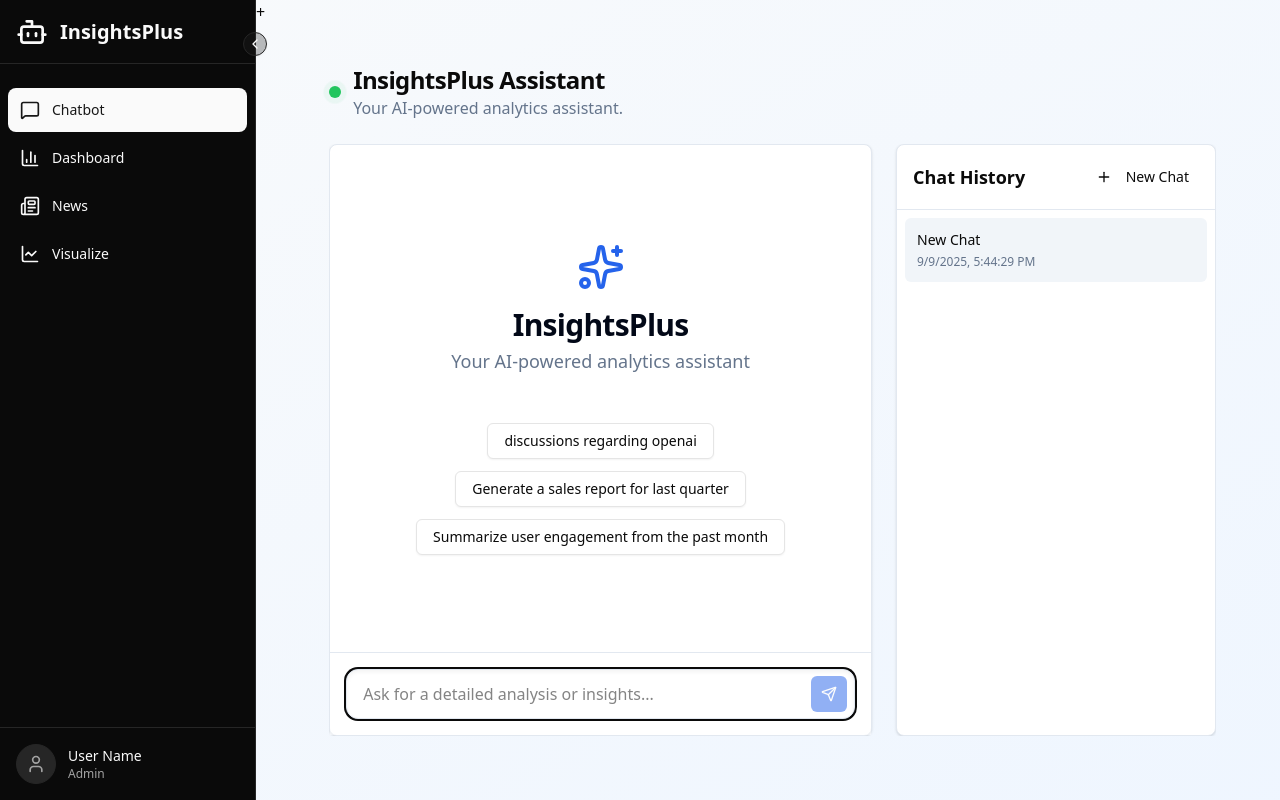
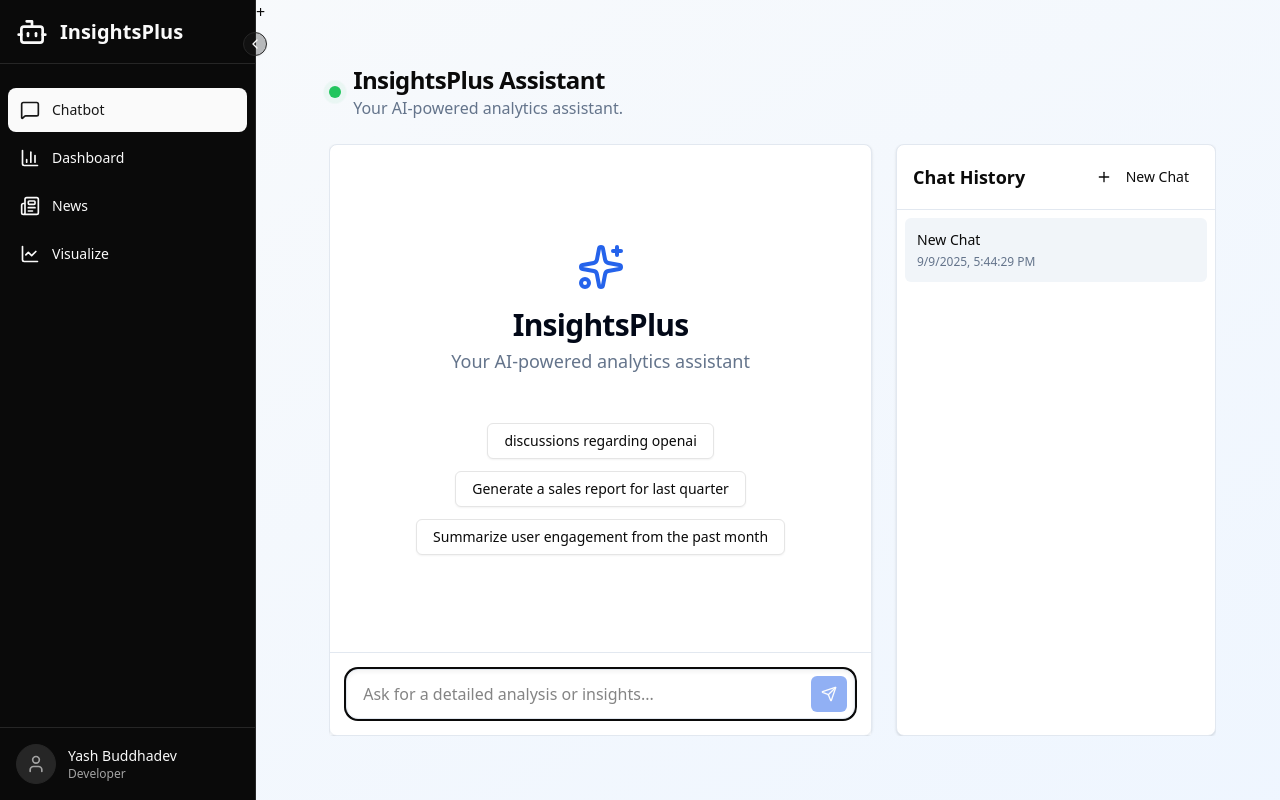
Before and after one commit to buddhadevyash/insights-plus-simppl-task, a Next.js app in the folder frontend/: page /chatbot in a window 1280 px wide. Built offline with nearby package versions, Linux system fonts and the light colour scheme.

Commit message:
prod check.

```diff
--- a/frontend/src/app/components/ui/sidebar.jsx
+++ b/frontend/src/app/components/ui/sidebar.jsx
@@ -172,9 +172,9 @@
               )}
             >
               <span className="text-sm font-medium text-foreground">
-                User Name
+                Yash Buddhadev
               </span>
-              <span className="text-xs text-muted-foreground">Admin</span>
+              <span className="text-xs text-muted-foreground">Developer</span>
             </div>
           </div>
         </div>
```
Also changed, not shown: 1 other file (tests, documents, lock files or other folders).
